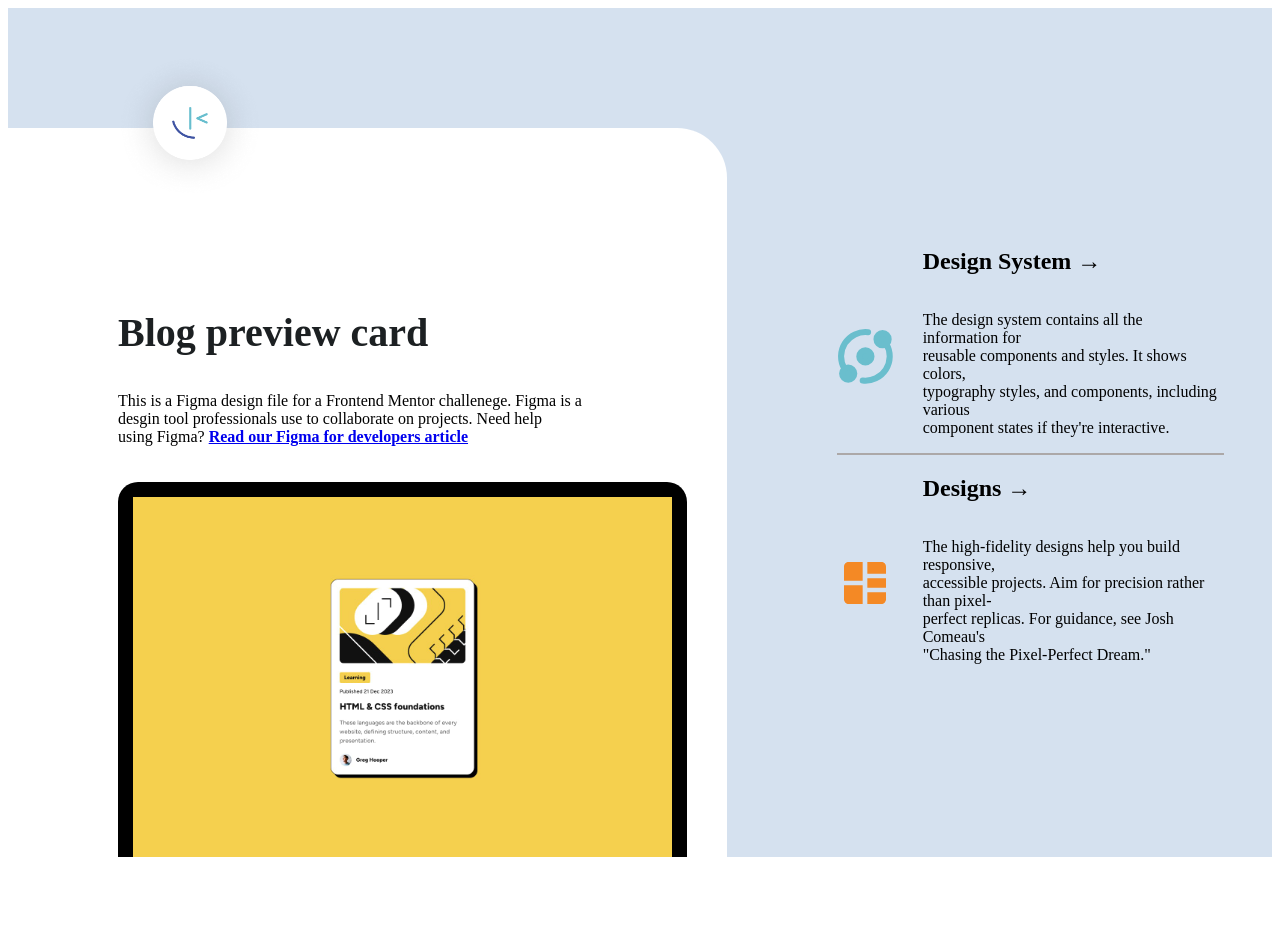
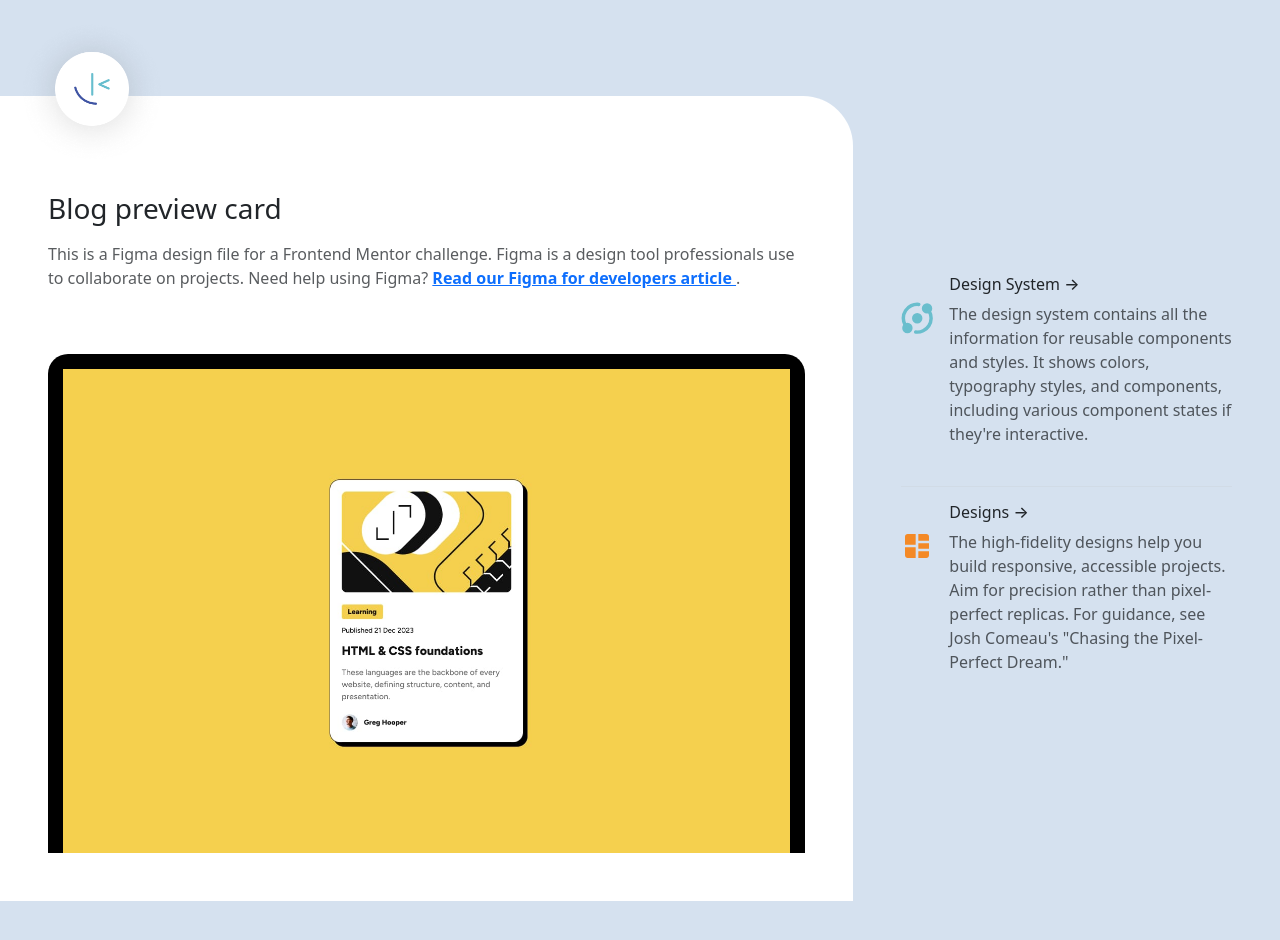
Before and after one commit to hassanrazak/QR-CODE-BLOG-PREVIEW-REFACTOR, a plain HTML site: page blog-preview-card-main/index.html in a window 1280 px wide. Before the commit the page ends 865 px from the top, so only its background shows below. Drawn offline with nearby package versions, Linux system fonts and the light colour scheme.

Commit message:
blog preview refactored

```diff
--- a/blog-preview-card-main/index.html
+++ b/blog-preview-card-main/index.html
@@ -1,78 +1,130 @@
 <!DOCTYPE html>
 <html lang="en">
   <head>
-  <meta charset="UTF-8">
-  <meta name="viewport" content="width=device-width, initial-scale=1.0"> <!-- displays site properly based on user's device -->
-
- <link rel="stylesheet" href="styles.css" />
-
+    <meta charset="UTF-8" />
+    <meta name="viewport" content="width=device-width, initial-scale=1.0" />
     <title>Frontend Mentor | Blog preview card</title>
 
+    <!-- Bootstrap CSS -->
+    <link
+      href="https://cdn.jsdelivr.net/npm/bootstrap@5.3.3/dist/css/bootstrap.min.css"
+      rel="stylesheet"
+    />
+
+    <!-- Custom Styles -->
+    <link rel="stylesheet" href="styles.css" />
   </head>
+
   <body>
-   <main class="container">
-      <div id="left-card">
-        <section id="logo-section">
+    <main
+      class="container-fluid bg-custom-light min-vh-100 py-5 overflow-hidden px-0"
+    >
+      <div class="row g-0">
+        <!-- LEFT CARD -->
+        <div
+          class="col-lg-8 bg-white d-flex flex-column p-5 mt-5"
+          style="border-top-right-radius: 50px; position: relative"
+        >
+          <!-- Logo Section -->
+          <section
+            class="mb-4 d-flex justify-content-start"
+            style="position: absolute; top: -72px; left: 20px"
+          >
             <img
               src="assets/Group 357.png"
-
+              alt="Frontend Mentor logo"
+              class="rounded-circle img-fluid"
+              style="width: 144px; height: 144px; object-fit: cover"
             />
           </section>
-        <section class="main-content-section">
-          <h1>Blog preview card</h1>
-          <p class="description">
-            This is a Figma design file for a Frontend Mentor challenege. Figma
-            is a <br />
-            desgin tool professionals use to collaborate on projects. Need help
-            <br />
-            using Figma?
+
+          <!-- Main Content -->
+          <section class="mb-4 pt-5">
+            <h1 class="h3 mb-3">Blog preview card</h1>
+            <p class="text-muted">
+              This is a Figma design file for a Frontend Mentor challenge. Figma
+              is a design tool professionals use to collaborate on projects.
+              Need help using Figma?
               <a
                 href="https://www.frontendmentor.io/articles/figma-for-developers-how-to-work-with-a-design-file-m6CZKZ1rC1"
-              style="font-weight: bold; text-decoration: underline"
+                class="fw-bold text-decoration-underline"
               >
-              Read our Figma for developers article
-            </a>
+                Read our Figma for developers article </a
+              >.
             </p>
           </section>
-        <section class="blog-section">
-          <section class="blog">
+
+          <!-- Blog Image Section -->
+          <section
+            class="flex-grow-1 d-flex justify-content-center align-items-center mt-4"
+            style="
+              border-top: 15px solid #000;
+              border-left: 15px solid #000;
+              border-right: 15px solid #000;
+              border-top-left-radius: 20px;
+              border-top-right-radius: 20px;
+              background-color: #d5e1ef;
+              min-height: 0;
+            "
+          >
+            <div class="image-wrapper position-relative">
               <img
-            class="blog-image"
                 src="design/desktop-design.jpg"
-              alt="QR code for frontend mentor"
-              style="height: auto; width: 100%; transition: transform 0.3s ease-in-out"
+                alt="Blog preview"
+                class="img-fluid w-100"
+                style="object-fit: contain"
               />
-          </section>
+              <div
+                class="image-overlay position-absolute top-0 start-0 w-100 h-100"
+              ></div>
+            </div>
           </section>
         </div>
 
-      <div id="right-card">
-        <div class="right-card-section">
-          <img src="assets/circular.svg" alt="circular design" />
-          <section class="right-card-section-text">
-            <h2>Design System &rarr;</h2>
-            <p>
-              The design system contains all the information for<br />
-              reusable components and styles. It shows colors,<br />
-              typography styles, and components, including various<br />
-              component states if they're interactive.
+        <!-- RIGHT CARD -->
+        <div
+          class="col-lg-4 bg-custom-light d-flex flex-column justify-content-center p-5"
+        >
+          <!-- Section 1 -->
+          <div class="mb-4">
+            <h2 class="h6 mb-2 ms-5">Design System &rarr;</h2>
+            <div class="d-flex">
+              <img
+                src="assets/circular.svg"
+                alt="circular design"
+                class="me-3"
+                style="width: 32px; height: 32px"
+              />
+              <p class="mb-0 text-muted">
+                The design system contains all the information for reusable
+                components and styles. It shows colors, typography styles, and
+                components, including various component states if they're
+                interactive.
               </p>
-          </section>
             </div>
-        <div style="border:1px solid rgb(172, 168, 168); width:100%">
-          <div></div>
           </div>
-        <div class="right-card-section">
-          <img src="assets/design.svg" alt="sqaure design" />
-          <section class="right-card-section-text">
-            <h2>Designs &rarr;</h2>
-            <p>
-              The high-fidelity designs help you build responsive,<br />
-              accessible projects. Aim for precision rather than pixel-<br />
-              perfect replicas. For guidance, see Josh Comeau's<br />
-              "Chasing the Pixel-Perfect Dream."
+
+          <!-- Divider -->
+          <hr class="my-3 border-secondary-subtle" />
+
+          <!-- Section 2 -->
+          <div>
+            <h2 class="h6 mb-2 ms-5">Designs &rarr;</h2>
+            <div class="d-flex">
+              <img
+                src="assets/design.svg"
+                alt="square design"
+                class="me-3"
+                style="width: 32px; height: 32px"
+              />
+              <p class="mb-0 text-muted">
+                The high-fidelity designs help you build responsive, accessible
+                projects. Aim for precision rather than pixel-perfect replicas.
+                For guidance, see Josh Comeau's "Chasing the Pixel-Perfect
+                Dream."
               </p>
-          </section>
+            </div>
+          </div>
         </div>
       </div>
     </main>
--- a/blog-preview-card-main/styles.css
+++ b/blog-preview-card-main/styles.css
@@ -1,95 +1,17 @@
-.container {
+.bg-custom-light {
   background-color: #d5e1ef;
-  width: 100%;
-  height: 100%;
-  display: flex;
 }
 
-#left-card {
-  background-color: #ffffff;
-  width: 65%;
-  height: 50%;
-  margin-top: 120px;
-  border-top-right-radius: 50px 50px;
-  display: flex;
-  flex-direction: column;
+.image-wrapper {
+  overflow: hidden;
 }
 
-#logo-section img {
-  position: relative;
-  top: -70px;
-  left: 110px;
-  width: 144px;
-  height: 144px;
-  border-radius: 50%;
-  object-fit: cover;
+.image-overlay {
+  background-color: rgba(0, 0, 0, 0);
+  transition: background-color 0.3s ease-in-out;
+  pointer-events: none;
 }
 
-.main-content-section {
-  display: flex;
-  flex-direction: column;
-  align-items: start;
-  justify-content: flex-start;
-  padding-bottom: 20px;
-  margin-left: 110px;
+.image-wrapper:hover .image-overlay {
+  background-color: rgba(0, 0, 0, 0.1); /* subtle dark overlay */
 }
-
-h1 {
-  font-size: 2.5rem;
-  color: #1c2022;
-  margin-bottom: 20px;
-  font-style: Barlow;
-  justify-content: start;
-}
-
-.blog-section {
-  margin-left: 110px;
-  width: 75%;
-}
-
-.blog {
-  width: 100%;
-  height: 100%;
-  border-top: 15px solid #000;
-  border-left: 15px solid #000;
-  border-right: 15px solid #000;
-  border-bottom: none; /* No bottom border */
-  border-top-left-radius: 20px;
-  border-top-right-radius: 20px;
-  border-bottom-left-radius: 0;
-  border-bottom-right-radius: 0;
-  background-color: #d5e1ef;
-  display: flex;
-  justify-content: center;
-  align-items: center;
-}
-
-#right-card {
-  background-color: #d5e1ef;
-  display: flex;
-  flex-direction: column;
-  align-items: start;
-  margin-top: 220px;
-  margin-left: 110px;
-  margin-right: 50px;;
-}
-
-.right-card-section {
-  display: flex;
-}
-
-.right-card-section img {
-  width: 56px;
-  height: 56px;
-  margin-top: 100px;
-}
-
-.right-card-section-text {
-  display: flex;
-  flex-direction: column;
-  margin-left: 30px;
-}
-
-.blog-image:hover {
-  transform: translateY(-10px);
-}
```
Lines whose indentation alone changed are shown as unchanged.
